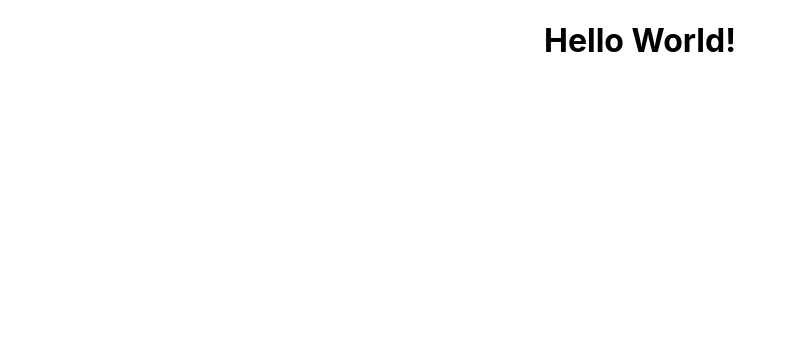
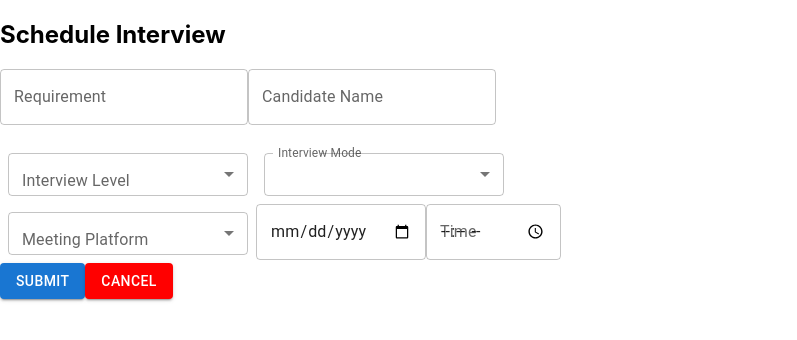
Before and after one commit to Vaibhavwadkar/erp-project-demo, a React (Create React App) app: page / in a window 1280 px wide. Shown: the top 340 px of the page, without its empty margins (0-797 px from the left). Built offline with nearby package versions, Linux system fonts and the light colour scheme.

Commit message:
scheduleinterview

```diff
--- a/src/App.js
+++ b/src/App.js
@@ -1,34 +1,12 @@
-import logo from './logo.svg';
+//import logo from './logo.svg';
 import './App.css';
 
-// function App() {
-//   return (
-//     <div className="App">
-//       <header className="App-header">
-//         <img src={logo} className="App-logo" alt="logo" />
-//         <p>
-//           Edit <code>src/App.js</code> and save to reload.
-//         </p>
-//         <a
-//           className="App-link"
-//           href="https://reactjs.org"
-//           target="_blank"
-//           rel="noopener noreferrer"
-//         >
-//           Learn React
-//         </a>
-//       </header>
-//     </div>
-//   );
-// }
+import ScheduleInterview from './pages/ScheduleInterview';
 
-// export default App;
 
 function App() {
   return (
-    <div className="App">
-      <h1>Hello World!</h1>
-    </div>
+    <ScheduleInterview />
   );
 }
 
--- /dev/null
+++ b/src/pages/ScheduleInterview.jsx
@@ -0,0 +1,112 @@
+//import {  form } from 'formik'
+import * as React from 'react';
+import InputLabel from '@mui/material/InputLabel';
+import MenuItem from '@mui/material/MenuItem';
+import FormControl from '@mui/material/FormControl';
+import Select from '@mui/material/Select';
+import Button from '@mui/material/Button';
+import TextField from '@mui/material/TextField'
+
+
+function ScheduleInterview() {
+    const [level, modes, meeting, setMeeting] = React.useState('');
+
+    const handleChange = (event) => {
+      setMeeting(event.target.value);
+    };
+
+    return (
+
+        <div>
+
+            <h2>Schedule Interview</h2>
+            <form>
+            <TextField id="outlined-basic" label="Requirement" variant="outlined" className="form-input" style={{width: '240', height: '43'}}/>
+            <TextField id="outlined-basic" label="Candidate Name" variant="outlined" className="form-input" /><br/>
+
+            <br></br>
+            {/* <label htmlFor="">Interview Level: </label> */}
+
+           <FormControl sx={{ m: 1, minWidth: 120 }}>
+        <InputLabel id="demo-simple-select-helper-label">Interview Level</InputLabel>
+        <Select
+          labelId="demo-simple-select-helper-label"
+          id="demo-simple-select-helper"
+          value={level}
+          style={{width: 240 , height: 43}}
+          label="Level"
+          onChange={handleChange}
+        >
+          <MenuItem value="">
+            <em>None</em>
+          </MenuItem>
+          <MenuItem >Screening</MenuItem>
+          <MenuItem >L1</MenuItem>
+          <MenuItem >L2</MenuItem>
+        </Select>
+
+      </FormControl>
+
+
+            {/* <label htmlFor="">Interview Mode: </label> */}
+
+            <FormControl sx={{ m: 1, minWidth: 120 }}>
+        <InputLabel id="demo-simple-select-helper-label">Interview Mode</InputLabel>
+        <Select
+          labelId="demo-simple-select-helper-label"
+          id="demo-simple-select-helper"
+          value={modes}
+          style={{width: 240 , height: 43}}
+          label="Modes"
+          onChange={handleChange}
+        >
+          <MenuItem value="">
+            <em>None</em>
+          </MenuItem>
+
+          <MenuItem >Online</MenuItem>
+          <MenuItem >Offline</MenuItem>
+        </Select>
+
+      </FormControl>
+      <br></br>
+
+            {/* <label htmlFor="">Meeting Platform: </label> */}
+
+
+<FormControl sx={{ m: 1, minWidth: 120 }}>
+        <InputLabel id="demo-simple-select-helper-label">Meeting Platform</InputLabel>
+        <Select
+          labelId="demo-simple-select-helper-label"
+          id="demo-simple-select-helper"
+          value={meeting}
+          style={{width: 240 , height: 43}}
+          label="Meeting"
+          onChange={handleChange}
+        >
+          <MenuItem value="">
+            <em>None</em>
+          </MenuItem>
+          <MenuItem >Team</MenuItem>
+          <MenuItem >Meet</MenuItem>
+          <MenuItem >Zoom</MenuItem>
+        </Select>
+
+      </FormControl>
+      <TextField id="outlined-basic" label="" variant="outlined" className="form-input" type='date'/>
+      <TextField id="outlined-basic" label="Time" variant="outlined" className="form-input" type='time'/><br></br>
+
+            </form>
+
+            <Button variant="contained" size="medium">
+          Submit
+        </Button>
+        <Button variant="contained" size="medium" style={{backgroundColor: 'red', color: 'white'}}>
+          Cancel
+        </Button>
+
+        </div>
+    );
+}
+
+export default ScheduleInterview;
```
Also changed, not shown: package.json (+9 -1 lines), 1 other file (tests, documents, lock files or other folders).
